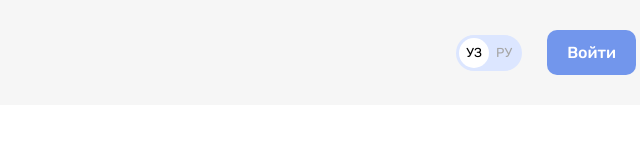
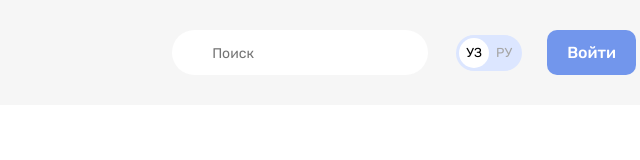
Before and after one commit to jurabek10/N24-jurabek, a plain HTML site: page index.html in a window 1280 px wide. Shown: the full height of the page, 604-1244 px from the left. Drawn offline with Linux system fonts and the light colour scheme.

Commit message:
Add Global Search form and focus styles

```diff
--- a/css/styles.css
+++ b/css/styles.css
@@ -23,6 +23,13 @@ body {
 img {
     max-width: 100%;
     height: auto;
+}
+
+/* OUTLINE STYLES */
+
+*:focus {
+    outline: 2px dashed #7296EC;
+    outline-offset: 3px;
 }
 
 .button {
@@ -109,6 +116,21 @@ img {
     color: #2959CE;
 }
 
+.global-search-form {
+    margin-right: 28px;
+}
+
+.global-search-form-input {
+    padding-left: 40px;
+    padding-right: 20px;
+    padding-top: 15px;
+    padding-bottom: 13px;
+    border: 0;
+    font-size: 14px;
+    line-height: normal;
+    border-radius: 60px;
+}
+
 .lang-toggle {
     display: flex;
     padding: 3px;
--- a/index.html
+++ b/index.html
@@ -30,7 +30,9 @@
                     </li>
                 </ul>
 
-                <!-- Poisk button -->
+                <form class="global-search-form" action="https://echo.html.academy.ru" method="get">
+                    <input class="global-search-form-input" type="search" name="search" placeholder="Поиск" aria-label="Поиск" required>
+                </form>
 
                 <div class="lang-toggle">
                     <a class="lang-toggle-link lang-toggle-active" href="index.html">УЗ</a>
```
